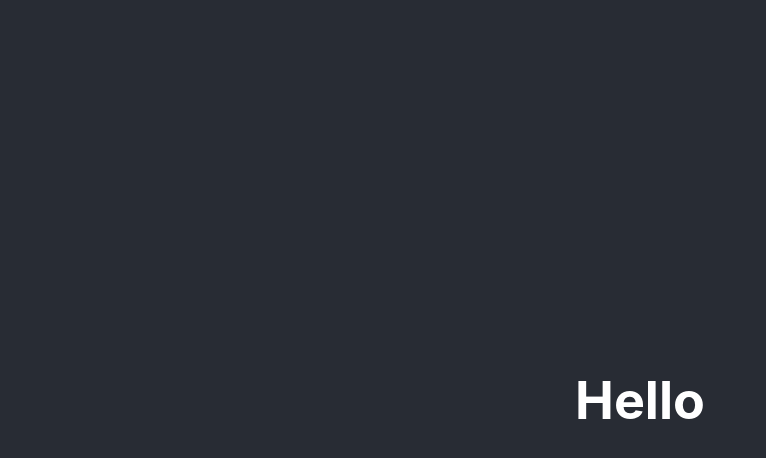
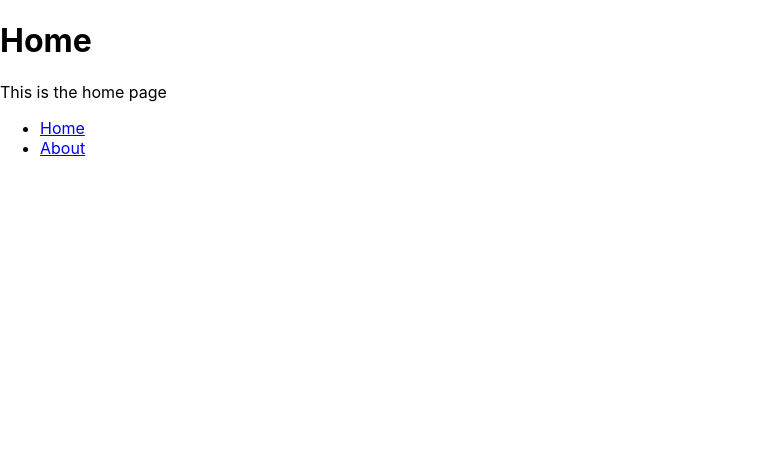
Before and after one commit to RossignolBrigand/OpenClassrooms_Projet_05, a React (Create React App) app in the folder kasa-immo/: page / in a window 1280 px wide. Shown: the top 458 px of the page, without its empty margins (0-766 px from the left). Built offline with nearby package versions, Linux system fonts and the light colour scheme.

Commit message:
Setup basic page nav system with home about and 404. Also set up react-router-dom

```diff
--- a/kasa-immo/package.json
+++ b/kasa-immo/package.json
@@ -10,6 +10,7 @@
     "global": "^4.4.0",
     "react": "^18.3.1",
     "react-dom": "^18.3.1",
+    "react-router-dom": "^6.26.2",
     "react-scripts": "5.0.1",
     "web-vitals": "^2.1.0",
     "webpack": "^5.95.0"
--- a/kasa-immo/src/App.js
+++ b/kasa-immo/src/App.js
@@ -1,14 +1,20 @@
-
+import React from "react"
+import { BrowserRouter as Router, Routes, Route, Link } from 'react-router-dom';
+import Home from './pages/Home'
+import About from './pages/About'
+import NotFound from "./pages/NotFound";
 import './styles/App.scss';
 
 function App() {
-  return (
-    <div className="App">
-      <header className="App-header">
-        <h1>Hello</h1>
-      </header>
-    </div>
-  );
+    return (
+      <Router>
+        <Routes>
+          <Route path="/" element={<Home />} />
+          <Route path="/about" element={<About />} />
+          <Route path="*" element={<NotFound/>} />
+        </Routes>
+      </Router>
+    );
 }
 
 export default App;
--- /dev/null
+++ b/kasa-immo/src/components/Nav.js
@@ -0,0 +1,19 @@
+import React from "react"
+import { Link } from 'react-router-dom';
+
+function Nav() {
+   return(
+        <nav>
+            <ul>
+                <li>
+                    <Link to="/">Home</Link>
+                </li>
+                <li>
+                    <Link to="/about">About</Link>
+                </li>
+            </ul>
+        </nav>
+   );
+}
+
+export default Nav;
--- /dev/null
+++ b/kasa-immo/src/pages/About.js
@@ -0,0 +1,14 @@
+import React from "react";
+import Nav from "../components/Nav";
+
+function About() {
+    return(
+        <div>
+            <h1>About</h1>
+            <p>This is the about page.</p>
+            <Nav/>
+        </div>
+    );
+}
+
+export default About;
--- /dev/null
+++ b/kasa-immo/src/pages/Home.js
@@ -0,0 +1,14 @@
+import React from "react";
+import Nav from "../components/Nav";
+
+function Home () {
+    return(
+        <div>
+            <h1>Home</h1>
+            <p>This is the home page</p>
+            <Nav/>
+        </div>
+    );
+}
+
+export default Home;
--- /dev/null
+++ b/kasa-immo/src/pages/NotFound.js
@@ -0,0 +1,9 @@
+import React from 'react';
+
+function NotFound() {
+    return(
+        <h1>404: Page not found</h1>
+    )
+}
+
+export default NotFound;
```
Also changed, not shown: kasa-immo/src/pages/404.js (deleted), kasa-immo/src/pages/a-propos.js (deleted), 1 other file (tests, documents, lock files or other folders).
